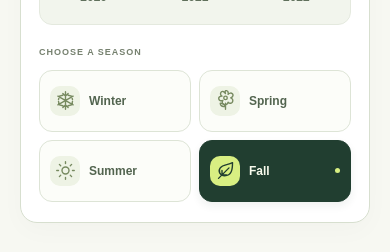
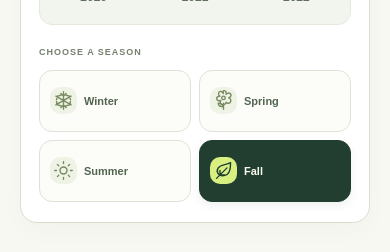
Before and after one commit to Jockeys97/anime-weekly, a Next.js app: page /season/2018/fall in a window 390 px wide. Shown: the part 551-803 px from the top of the page. Built offline with nearby package versions, Linux system fonts and the light colour scheme; no server answers.

Commit message:
ui: keep season labels within compact mobile controls

```diff
--- a/app/season/[year]/[season]/season-explorer.css
+++ b/app/season/[year]/[season]/season-explorer.css
@@ -114,3 +114,8 @@
 @media (prefers-reduced-motion: reduce) {
   .season-years a, .season-options a { transition: none; }
 }
+@media (max-width: 400px) {
+  .season-options a { gap: 7px; font-size: 11px; }
+  .season-option-icon { width: 27px; height: 27px; }
+  .season-option-indicator { display: none; }
+}
```
